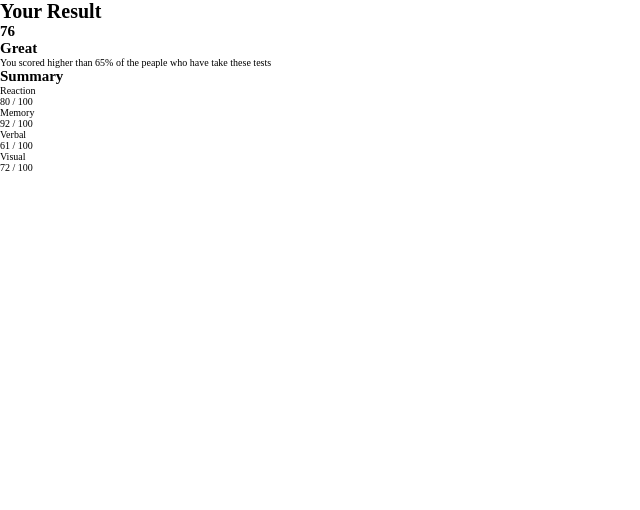
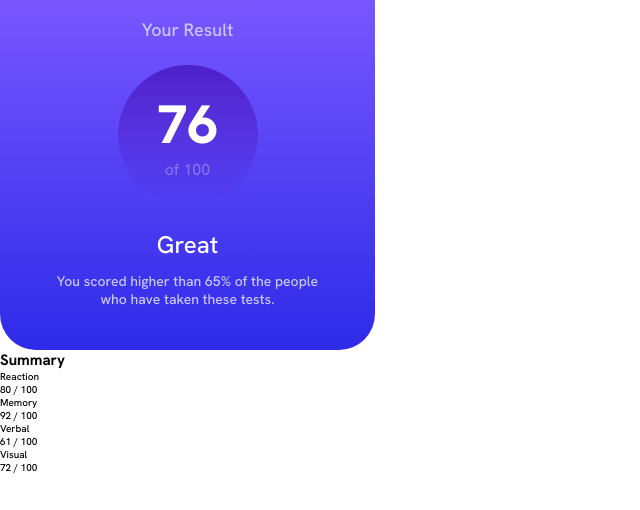
Before and after one commit to jazzielp/results-summary-component, a plain HTML site: page index.html in a window 1280 px wide. Shown: the whole page, without its empty margins (0-640 px from the left). Drawn offline with Linux system fonts and the light colour scheme.

Commit message:
Styling the header

```diff
--- a/css/style.css
+++ b/css/style.css
@@ -1,12 +1,16 @@
+@import url('https://fonts.googleapis.com/css2?family=Hanken+Grotesk:wght@500;700;800&family=Work+Sans:wght@100;400;600;700&display=swap');
 :root {
     --Light-red: hsl(0, 100%, 67%);
     --Orangey-yellow: hsl(39, 100%, 56%);
     --Green-teal: hsl(166, 100%, 37%);
     --Cobalt-blue: hsl(234, 85%, 45%);
+    /* Gradients */
     --Light-slate-blue: hsl(252, 100%, 67%);
     --Light-royal-blue: hsl(241, 81%, 54%);
+
     --Violet-blue: hsla(256, 72%, 46%, 1);
     --Persian-blue: hsla(241, 72%, 46%, 0);
+    /* Neutral */
     --White: hsl(0, 0%, 100%);
     --Pale-blue: hsl(221, 100%, 96%);
     --Light-lavender: hsl(241, 100%, 89%);
@@ -15,4 +19,80 @@
 
 html {
     font-size: 62.5%;
+    font-family: 'Hanken Grotesk', sans-serif;
 }
+
+body {
+    background-color: var(--White);
+    min-width:360px;
+    max-width:375px;
+
+}
+
+.header {
+    display: flex;
+    flex-direction: column;
+    align-items: center;
+    background: linear-gradient(var(--Light-slate-blue), var(--Light-royal-blue));
+    border-radius: 0 0 3.6rem 3.6rem;
+}
+
+.header__title {
+    font-size: 1.8rem;
+    font-weight: 500;
+    color: var(--Light-lavender);
+    margin-top: 1.8rem;
+    margin-bottom: 1.6rem;
+}
+
+.header__score-container {
+    display: flex;
+    flex-direction: column;
+    overflow: auto;
+    width: 14rem;
+    height: 14rem;
+    border-radius: 50%;
+    background: linear-gradient(var(--Violet-blue), var(--Persian-blue));
+    margin-bottom: 2.4rem;
+    margin-top: 0.8rem;
+
+}
+
+.score-container__score{
+    font-size: 5.4rem;
+    font-weight: 800;
+    color: var(--White);
+    text-align: center;
+    margin-top: 2.4rem;
+}
+
+.score-container__of-hundred{
+    font-size: 1.6rem;
+    font-weight: 500;
+    color: var(--Light-lavender);
+    text-align: center;
+    opacity: .4;
+    /* margin-top: 0.6rem; */
+}
+
+.header__summary-container {
+    display: flex;
+    flex-direction: column;
+    align-items: center;
+}
+
+.summary-container__title {
+    font-size: 2.4rem;
+    font-weight: 500;
+    color: var(--White);
+    margin-bottom: 1.2rem;
+}
+
+.summary-container__paragraph {
+    font-size: 1.4rem;
+    font-weight: 500;
+    color: var(--Light-lavender);
+    margin: 0 6ch;
+    text-align: center;
+    margin-bottom: 4.2rem;
+}
--- a/index.html
+++ b/index.html
@@ -15,17 +15,18 @@
   <body>
     <header class="header">
       <h1 class="header__title">Your Result</h1>
-      <section class="header__result-container">
-        <div class="result-container__circle">
-          <h2 class="circle__score">76</h2>
-          <div class="header__paragraph-container">
-            <h2 class="paragraph-container__title">Great</h2>
-            <p class="paragraph-container__context">
-              You scored higher than 65% of the peaple who have take these tests
-            </p>
-          </div>
-        </div>
-      </section>
+      <div class="header__score-container">
+        <p class="score-container__score">76</p>
+        <small class="score-container__of-hundred">
+          of 100
+        </small>
+      </div>
+      <div class="header__summary-container">
+        <h2 class="summary-container__title">Great</h2>
+        <p class="summary-container__paragraph">
+          You scored higher than 65% of the people who have taken these tests.
+        </p>
+      </div>
     </header>
     <main class="main">
       <h2 class="main__title">Summary</h2>
```
